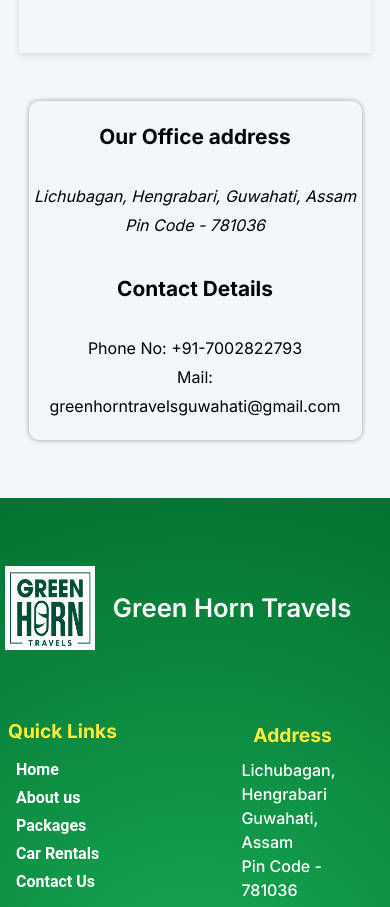
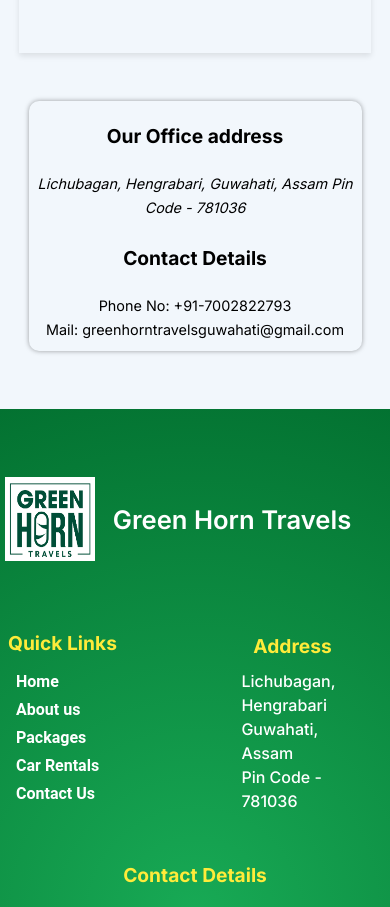
Before and after one commit to Abhishek10351/green-horn-travels, a Next.js app: page /about-us in a window 390 px wide. Shown: the part 3180-4087 px from the top of the page. Built offline with nearby package versions, Linux system fonts and the light colour scheme.

Commit message:
fix address component css for phone and tab

```diff
--- a/components/about/address/Address.css
+++ b/components/about/address/Address.css
@@ -30,6 +30,12 @@
         padding: 0.1rem;
         box-shadow: 0 0 5px 0 rgba(0, 0, 0, 0.37);
     }
+    .office-address p,
+    .office-address address {
+        font-size: 1.1rem;
+        padding: 0.4rem 0rem;
+        line-height: 1.9rem;
+    }
 }
 
 /* Media query for screens with a max width of 1024px (Tablet) */
@@ -53,3 +59,15 @@
         font-size: 1.3rem;
     }
 }
+@media screen and (max-width: 480px) {
+    .office-address p,
+    .office-address address {
+        font-size: 0.9rem;
+        padding: 0.4rem 0rem;
+        line-height: 1.5rem;
+    }
+    .office-address h2 {
+        margin-top: 20px;
+        font-size: 1.2rem;
+    }
+}
```
